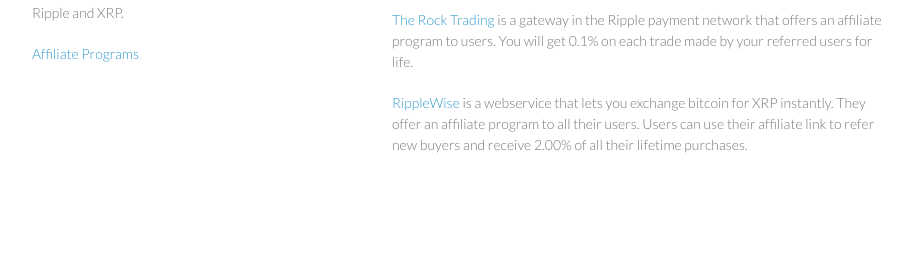
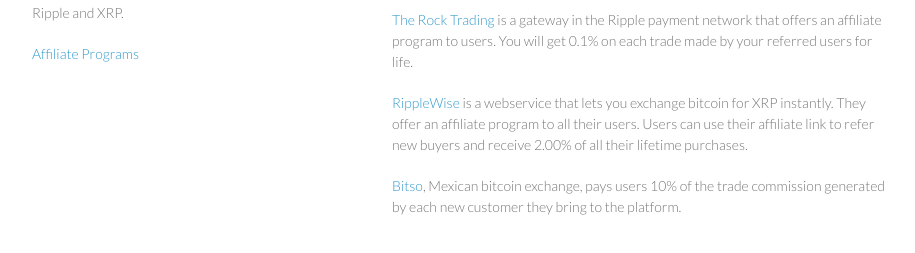
Before and after one commit to huubgitter/rippleaffiliate, a plain HTML site: page index.html in a window 1280 px wide. Shown: the part 149-402 px from the top of the page, without its empty margins (178-1093 px from the left). Drawn offline with nearby package versions, Linux system fonts and the light colour scheme.

Commit message:
Update index.html

```diff
--- a/index.html
+++ b/index.html
@@ -52,6 +52,10 @@
 affiliate program to all their users. Users can use their affiliate link to refer new buyers and receive 2.00% of all their lifetime purchases.
 </p>
 
+<p>
+<a id="bitso" href="https://bitso.com/">Bitso</a>, Mexican bitcoin exchange, pays users 10% of the trade commission generated by each new customer they bring to the platform.
+</p>
+
 <br>
 
 
```
